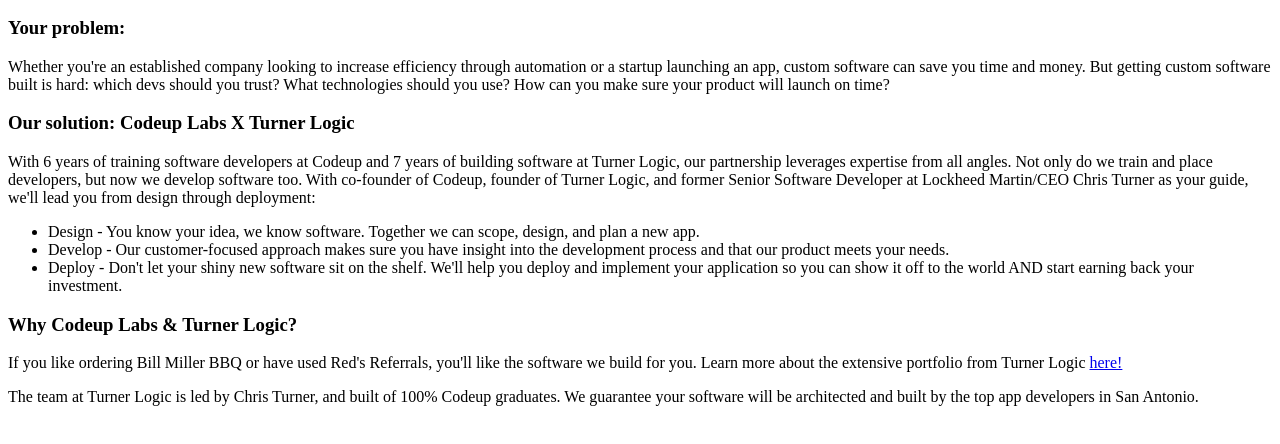
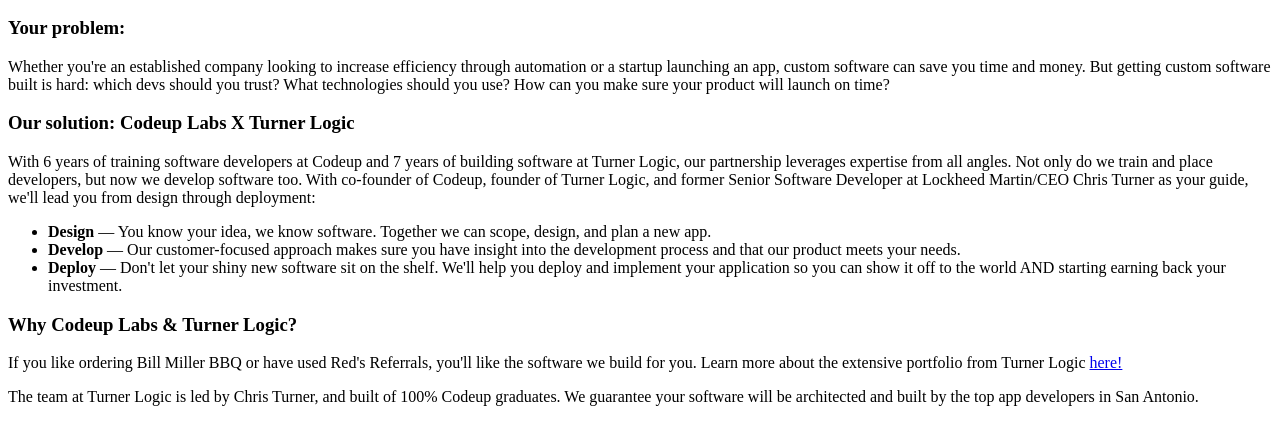
Before and after one commit to dimitriantoniou/codeup-labs, a plain HTML site: page Index.html in a window 1280 px wide. Shown: the part 110-554 px from the top of the page. Drawn offline with Linux system fonts and the light colour scheme.

Commit message:
Updated formatting

```diff
--- a/Index.html
+++ b/Index.html
@@ -17,9 +17,9 @@
         With co-founder of Codeup, founder of Turner Logic, and former Senior Software Developer at Lockheed Martin/CEO Chris Turner
         as your guide, we'll lead you from design through deployment:</p>
         <ul>
-            <li>Design - You know your idea, we know software. Together we can scope, design, and plan a new app.</li>
-            <li>Develop - Our customer-focused approach makes sure you have insight into the development process and that our product meets your needs.</li>
-            <li>Deploy - Don't let your shiny new software sit on the shelf. We'll help you deploy and implement your application so you can show it off to the world AND start earning back your investment.</li>
+            <li><strong>Design</strong> &mdash; You know your idea, we know software. Together we can scope, design, and plan a new app.</li>
+            <li><strong>Develop</strong> &mdash; Our customer-focused approach makes sure you have insight into the development process and that our product meets your needs.</li>
+            <li><strong>Deploy</strong> &mdash; Don't let your shiny new software sit on the shelf. We'll help you deploy and implement your application so you can show it off to the world AND starting earning back your investment.</li>
         </ul>
 <h3>Why Codeup Labs & Turner Logic?</h3>
 <p>If you like ordering Bill Miller BBQ or have used Red's Referrals, you'll like the software we build for you.
```
